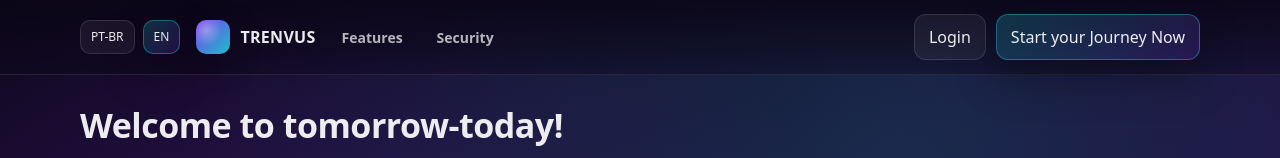
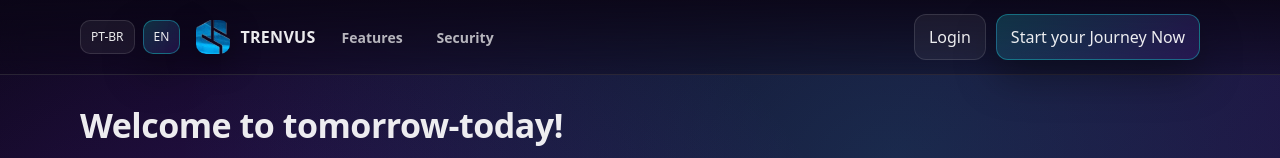
Before and after one commit to RennAraujo/Trenvus, a React app in the folder frontend/: page / in a window 1280 px wide. Shown: the top 158 px of the page. Built offline with nearby package versions, Linux system fonts and the light colour scheme; no server answers; the HTML template or start-up script is replaced by a standard one.

Commit message:
style: update brand mark with new image asset

```diff
--- a/frontend/src/index.css
+++ b/frontend/src/index.css
@@ -89,8 +89,7 @@ input {
   width: 34px;
   height: 34px;
   border-radius: 10px;
-  background: radial-gradient(16px 16px at 30% 30%, rgba(255, 255, 255, 0.35), transparent),
-    linear-gradient(135deg, var(--accent-2), var(--accent));
+  background: url("/brand-mark.png") center / cover no-repeat;
   box-shadow: 0 10px 30px rgba(0, 0, 0, 0.35);
 }
 
```
Also changed, not shown: frontend/public/brand-mark.png (added).
